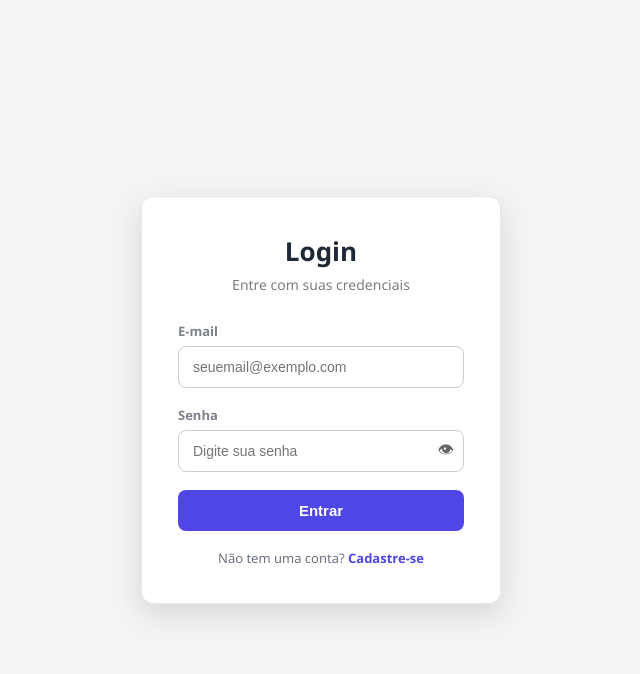
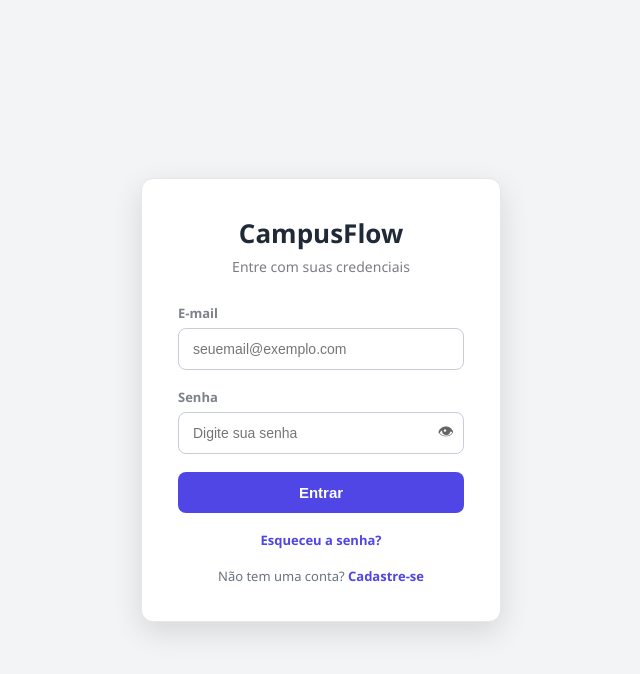
Before and after one commit to Grupo-Engenharia-Software/projeto_integrador, a Flask app: page /login in a window 1280 px wide. Shown: the top 674 px of the page, without its empty margins (319-959 px from the left). Run offline with Flask 3, Linux system fonts and the light colour scheme.

Commit message:
Update login.html

```diff
--- a/templates/login.html
+++ b/templates/login.html
@@ -3,13 +3,13 @@
 <head>
     <meta charset="UTF-8">
     <meta name="viewport" content="width=device-width, initial-scale=1.0">
-    <title>Tela de Login</title>
+    <title>CampusFlow | Login</title>
     <link rel="stylesheet" href="{{ url_for('static', filename='css/style.css') }}">
 </head>
 <body>
     <main class="loginContainer">
     <form class="loginCard" method="POST" action="{{ url_for('login') }}" novalidate>
-      <h1 class="loginTitulo">Login</h1>
+      <h1 class="loginTitulo">CampusFlow</h1>
       <p class="loginSubtitulo">Entre com suas credenciais</p>
 
       <!-- Campo: e-mail -->
@@ -55,6 +55,10 @@
       <button type="submit" class="btn-submit">Entrar</button>
 
       <p class="signup-link">
+        <a href="{{ url_for('esqueci_senha') }}">Esqueceu a senha?</a>
+      </p>
+
+      <p class="signup-link">
         Não tem uma conta? <a href="{{ url_for('register') }}">Cadastre-se</a>
       </p>
     </form>
```
